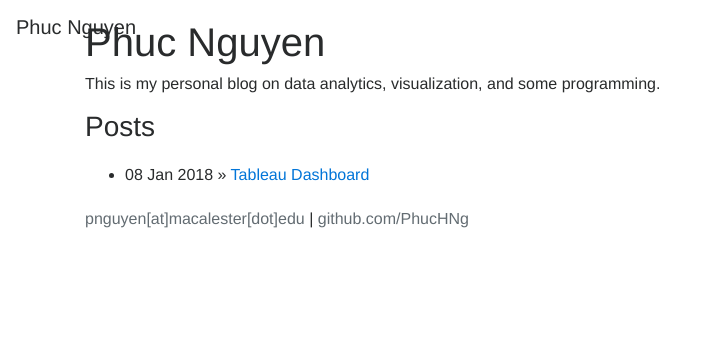
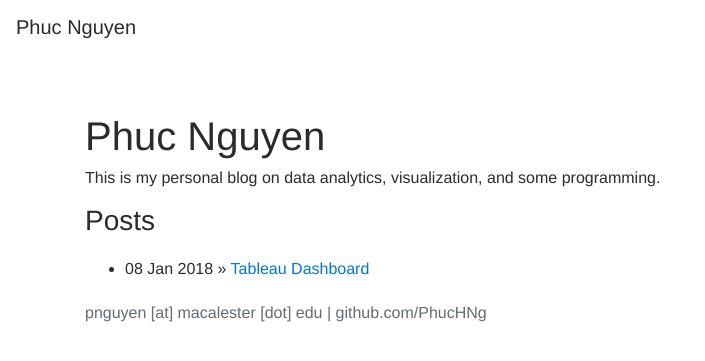
Before and after one commit to phuchonguyen/PhucHNg.github.io, a Jekyll site: the page built from index.html, in a window 1280 px wide. Shown: the top 361 px of the page, without its empty margins (0-705 px from the left). Built offline with Jekyll 4.4.1, drawn with Linux system fonts in a browser that asks for light colours; nearby versions of some CDN libraries.

Commit message:
changed footer

```diff
--- a/_layouts/default.html
+++ b/_layouts/default.html
@@ -10,7 +10,7 @@
 	    </head>
 		<body>
 			<header class="bottom-buffer">
-				<nav class="navbar navbar-expand-md navbar-dark bg-dark fixed-top">
+				<nav class="navbar navbar-expand-md navbar-dark bg-dark">
 			        <span class="navbar-brand mb-0 h1">Phuc Nguyen</span>
 			        <a class="nav-item nav-link" href="/">Home</a>
 			    </nav>
@@ -24,9 +24,7 @@
 
 			<footer class="footer bg-light top-buffer">
 	    		<div class="container">
-	    			<span class="text-muted">pnguyen[at]macalester[dot]edu</span>
-		    		|
-		    		<span class="text-muted">github.com/PhucHNg</span>
+	    			<span class="text-muted">pnguyen [at] macalester [dot] edu | github.com/PhucHNg</span>
 	    		</div>
 			</footer>
 
```
